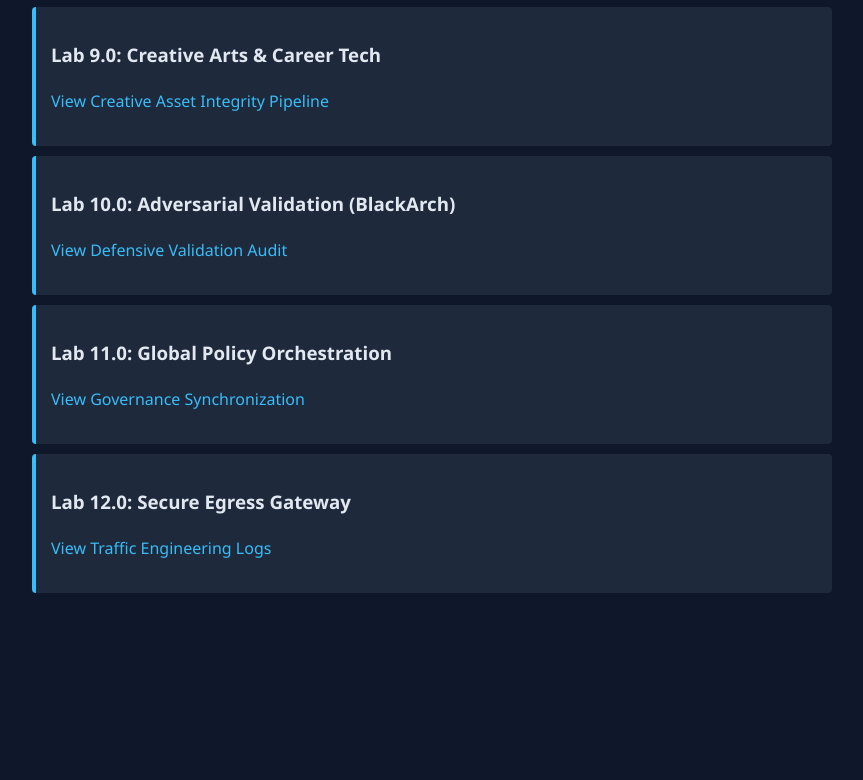
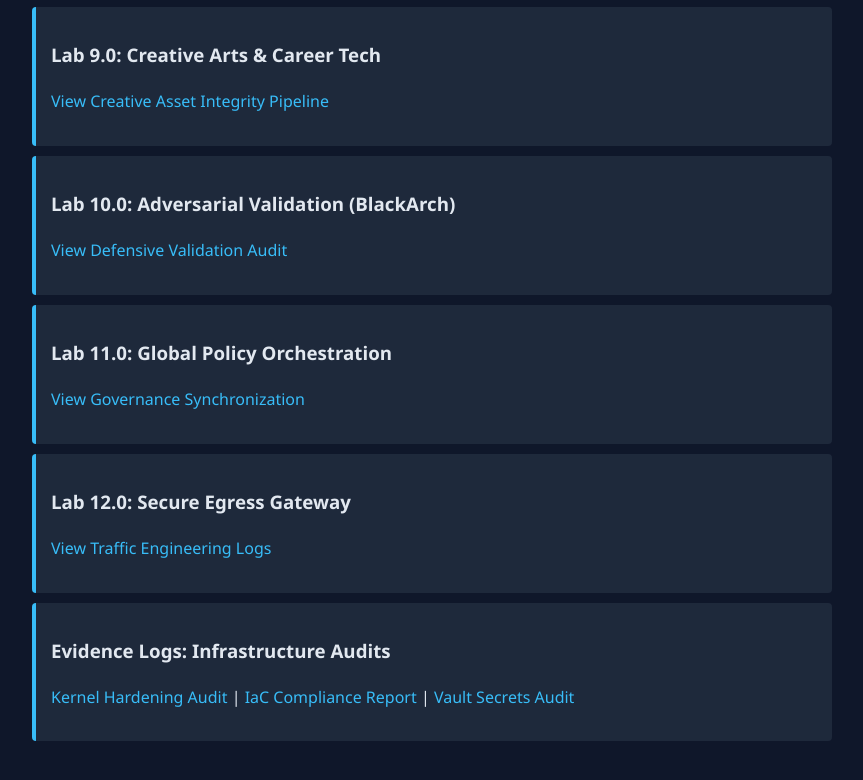
Before and after one commit to YaaVee/cybersecurity-portfolio, a plain HTML site: page index.html in a window 1280 px wide. Shown: the part 338-1118 px from the top of the page, without its empty margins (208-1071 px from the left). Before the commit the page ends 1001 px from the top, so only its background shows below. Drawn offline with Linux system fonts and the light colour scheme.

Commit message:
docs: add evidence log navigation to dashboard

```diff
--- a/index.html
+++ b/index.html
@@ -40,3 +40,11 @@
     </div>
 </body>
 </html>
+    <div class="lab-card">
+        <h3>Evidence Logs: Infrastructure Audits</h3>
+        <p><a href="/logs/kernel_hardening_audit.json" target="_blank">Kernel Hardening Audit</a> |
+           <a href="/logs/iac_compliance_report.json" target="_blank">IaC Compliance Report</a> |
+           <a href="/logs/vault_secrets_audit.json" target="_blank">Vault Secrets Audit</a></p>
+    </div>
+</body>
+</html>
```
